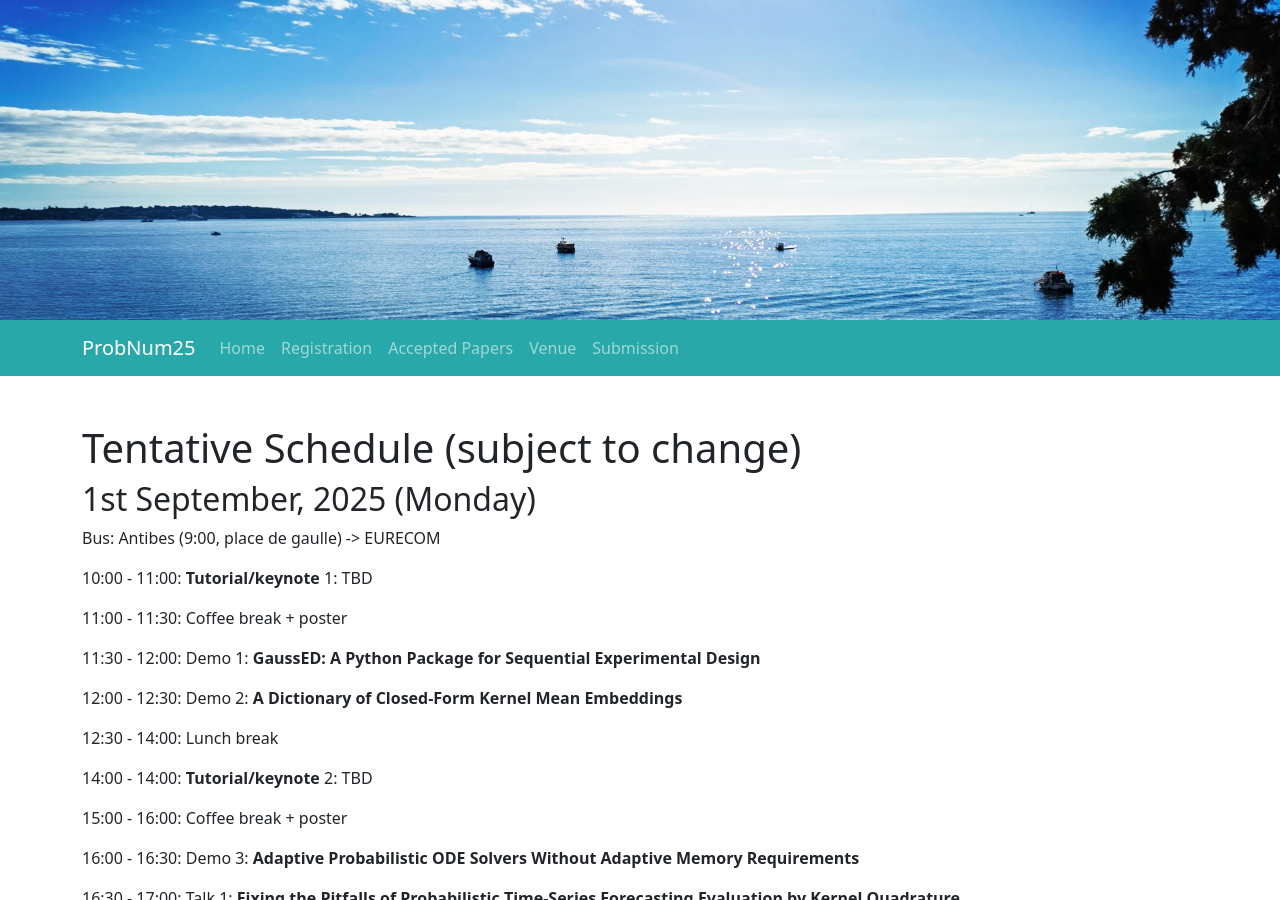
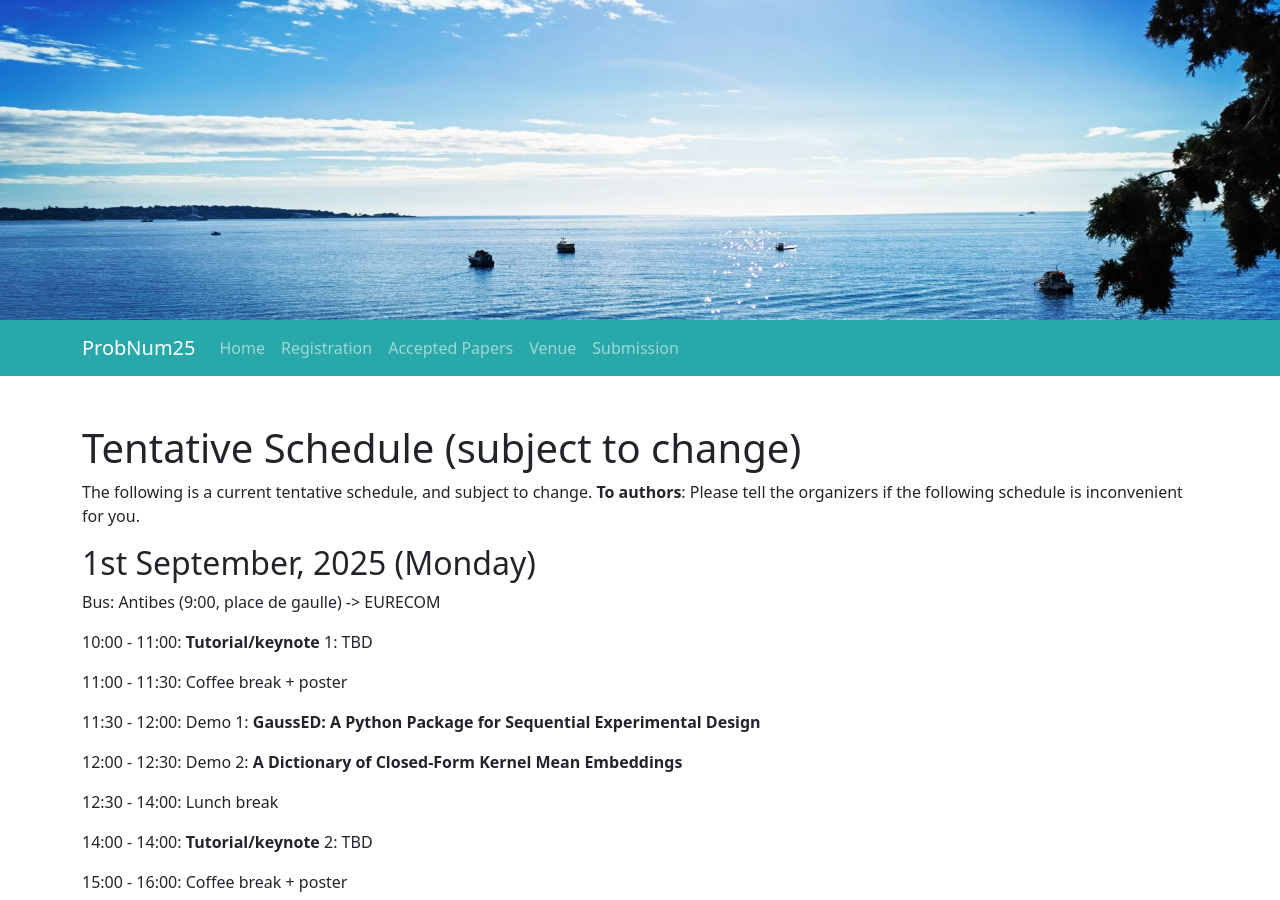
Before and after one commit to probnum2026/probnum2026.github.io, a Jekyll site: the page built from schedule.md, in a window 1280 px wide and 900 px high. Built offline with Jekyll 4.4.1, drawn with Linux system fonts in a browser that asks for light colours; nearby versions of some CDN libraries.

Commit message:
Update schedule.md

```diff
--- a/schedule.md
+++ b/schedule.md
@@ -7,6 +7,8 @@ header_image: juan3.jpg
 
 # Tentative Schedule (subject to change)
 
+The following is a current tentative schedule, and subject to change.
+**To authors**: Please tell the organizers if the following schedule is inconvenient for you.
 
 ## 1st September, 2025 (Monday)
 Bus: Antibes (9:00, place de gaulle) -> EURECOM
```
